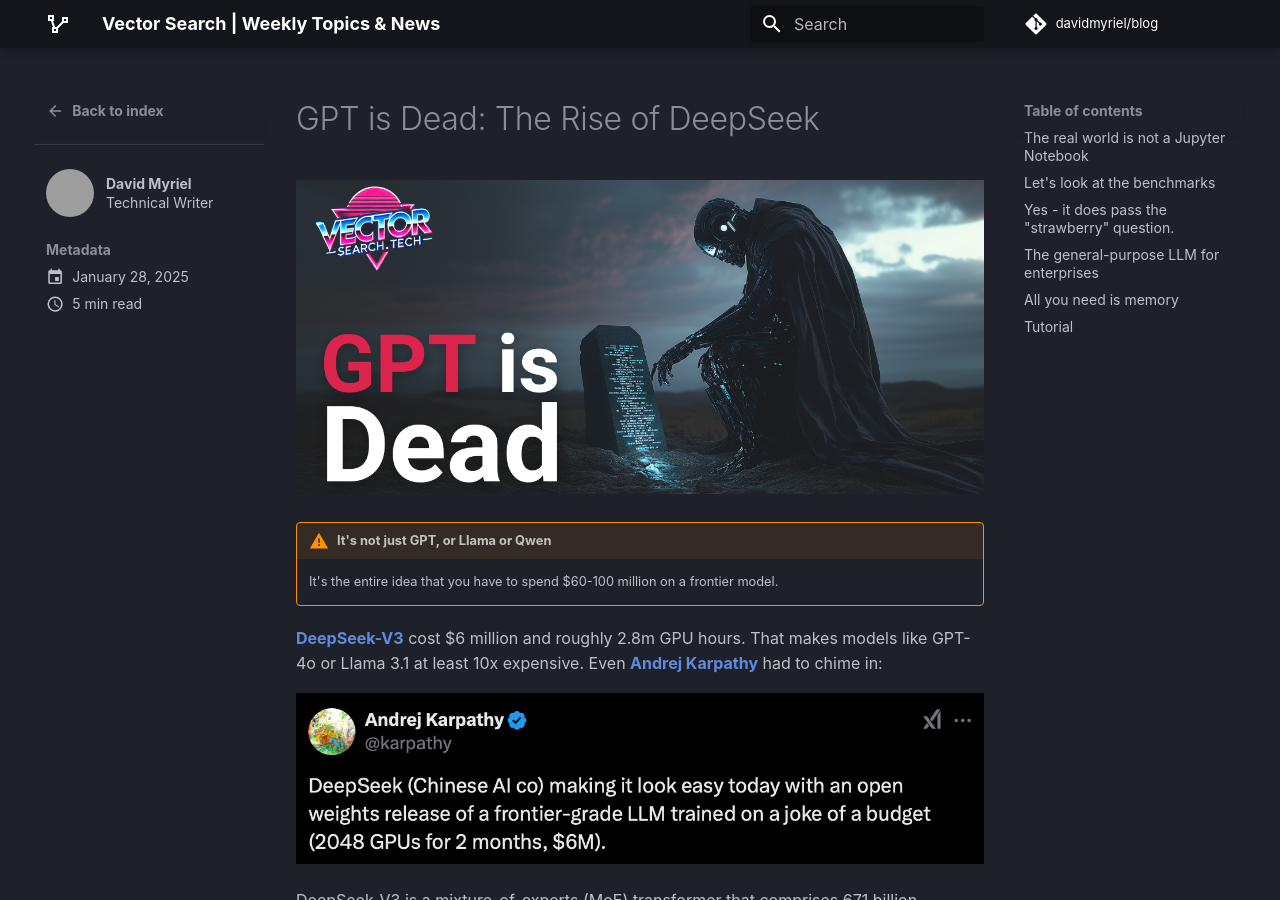
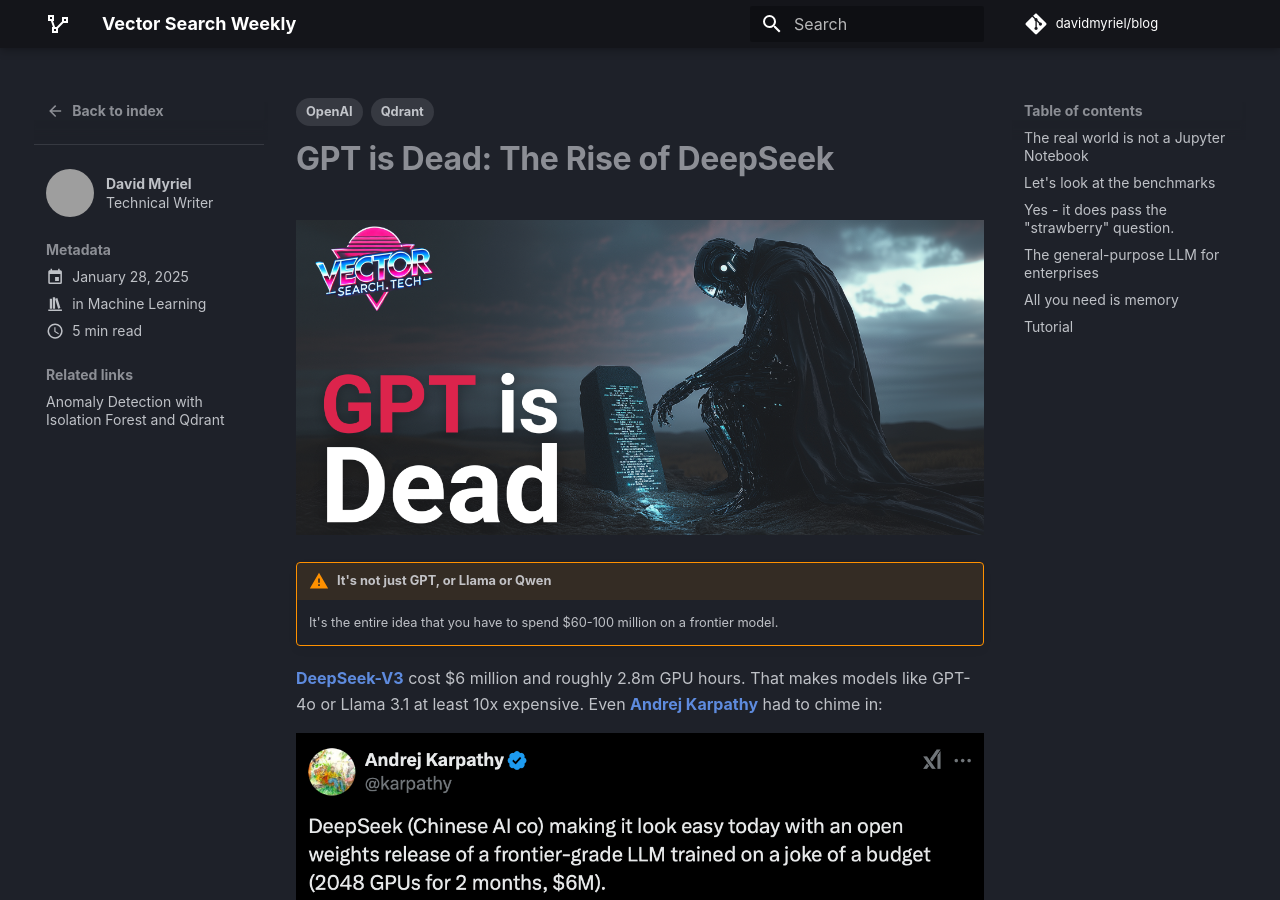
Before and after one commit to myriel-io/vectorsearch, an MkDocs documentation site: the page built from docs/posts/gpt-is-dead.md, in a window 1280 px wide and 900 px high. Built offline with MkDocs 1.6.1 and Material for MkDocs 9.7.7, drawn with Linux system fonts in a browser that asks for light colours; some web fonts are replaced; comment, search, counter and statistics services are not loaded; grey boxes are pictures that could not be loaded.

Commit message:
update blog

```diff
--- a/docs/posts/gpt-is-dead.md
+++ b/docs/posts/gpt-is-dead.md
@@ -1,6 +1,8 @@
 ---
 date:
   created: 2025-01-28
+categories:
+  - Machine Learning
 tags:
   - Qdrant
   - OpenAI
@@ -8,11 +10,13 @@
   - myriel
 hide:
   - navigation
+links:
+  - posts/anomaly-detection-qdrant.md
 ---
-# GPT is Dead: The Rise of DeepSeek
+# **GPT is Dead: The Rise of DeepSeek**
 
 ![gpt-is-dead](../img/gpt-is-dead/social_preview.png)
-
+<!-- more -->
 !!! warning annotate "It's not just GPT, or Llama or Qwen"
 
     It's the entire idea that you have to spend $60-100 million on a frontier model.
--- a/mkdocs.yml
+++ b/mkdocs.yml
@@ -1,4 +1,4 @@
-site_name: Vector Search | Weekly Topics & News
+site_name: Vector Search Weekly
 site_description: Weekly topics & news in the world of vector databases & search tech.
 site_url: http://www.vectorsearch.tech
 
@@ -16,6 +16,9 @@
   features:
     - navigation.path
     - navigation.footer
+    - navigation.indexes
+    - navigation.tabs.sticky
+    - navigation.expand
     - content.code.copy
     - content.code.select
     - content.code.annotate
@@ -42,9 +45,15 @@
 
 plugins:
   - search
+  - tags
   - blog:
+      archive: false
       blog_dir: .
+      blog_toc: true
       post_url_format: "{slug}"
+      categories_allowed:
+        - Machine Learning
+        - Vector Search
 extra:
   generator: false
   analytics:
```
Also changed, not shown: docs/posts/anomaly-detection-qdrant.md (+4 -2 lines).
